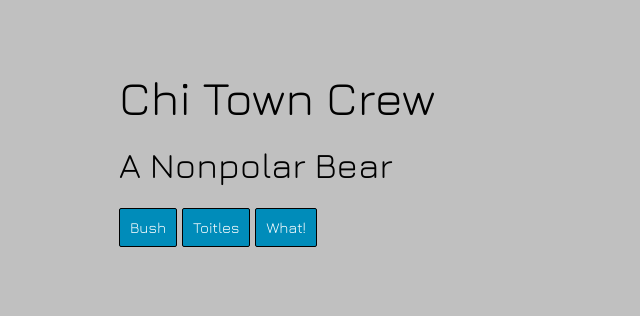
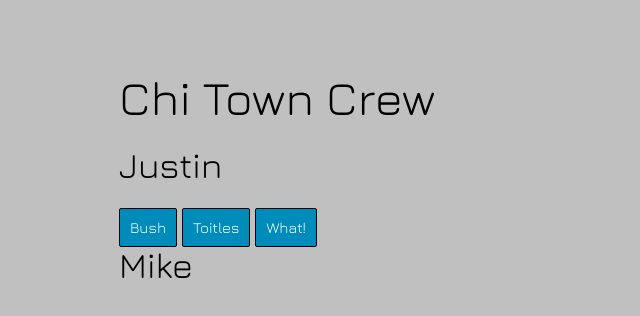
Before and after one commit to TylerTomasello/ChiTownSoundboard, a plain HTML site: page index.html in a window 1280 px wide. Shown: the whole page, without its empty margins (0-640 px from the left). Drawn offline with nearby package versions, Linux system fonts and the light colour scheme.

Commit message:
change the name and added another person

```diff
--- a/index.html
+++ b/index.html
@@ -18,7 +18,7 @@
     </header>
     <main id="content">
       <!-- <img src="cod4guys.png" alt="ChiTownCrew"> -->
-      <h2>A Nonpolar Bear</h2>
+      <h2>Justin</h2>
 
       <audio id="sound1" src="Bush.m4a"></audio>
       <audio id="sound2" src="Toitles.m4a"></audio>
@@ -27,6 +27,10 @@
       <button onclick="document.getElementById('sound1').play()">Bush</button>
       <button onclick="document.getElementById('sound2').play()">Toitles</button>
       <button onclick="document.getElementById('sound3').play()">What!</button>
+
+
+      <h2>Mike</h2>
+
     </main>
     <aside id="supporting">
     </aside>
```
